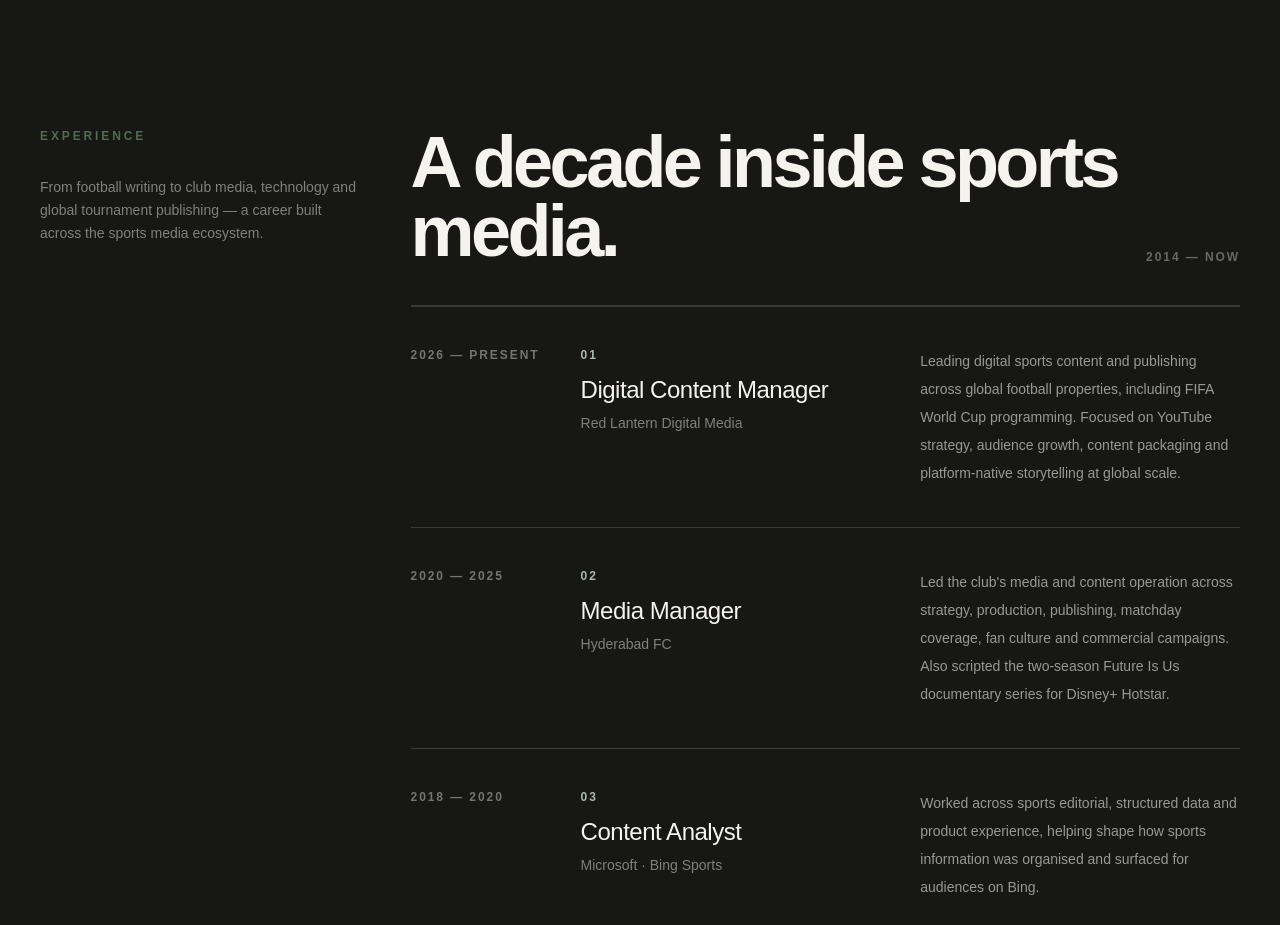
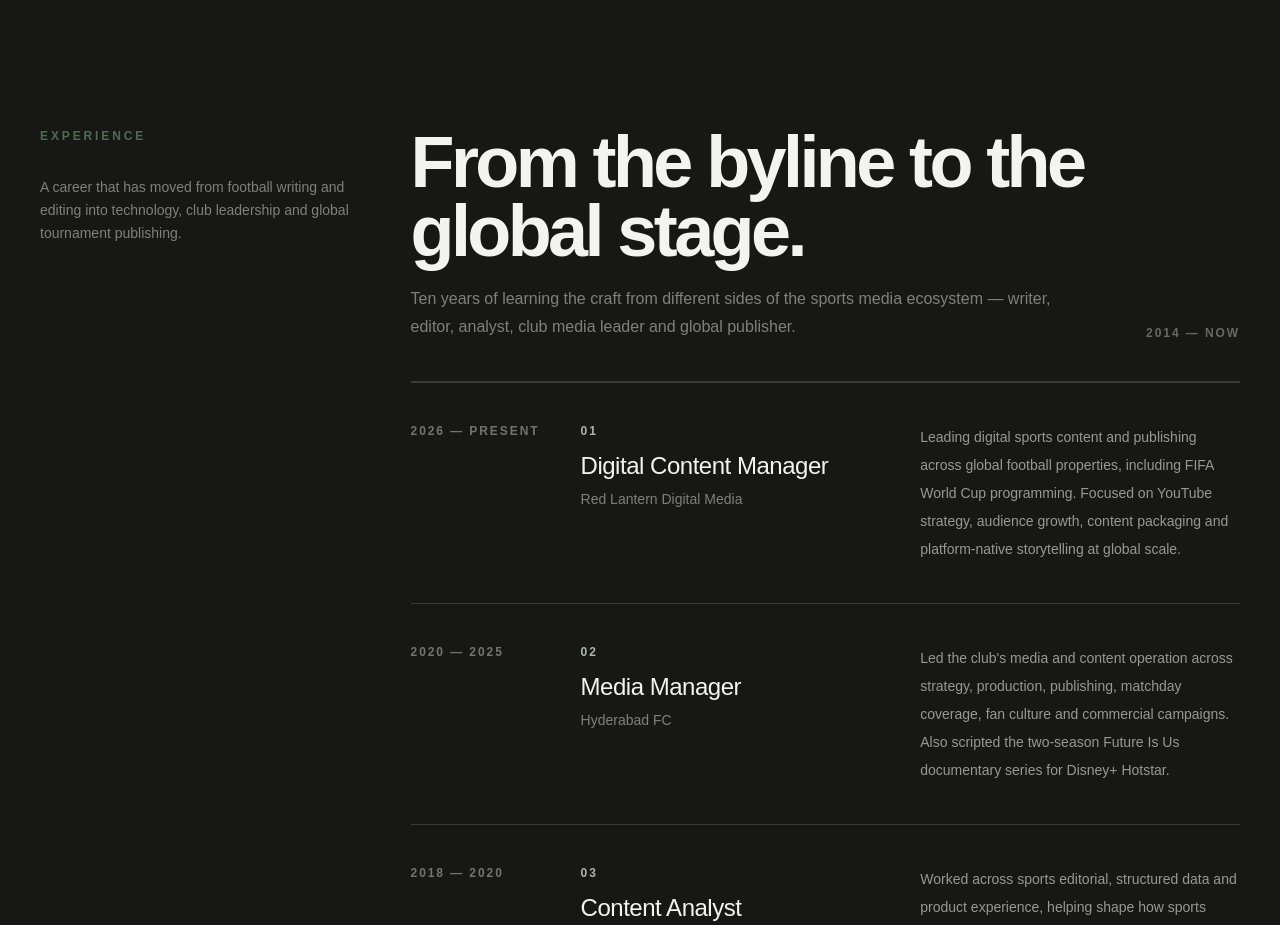
Before and after one commit to AakarshBot/aakars-portfolio-v2, a Next.js app: page / in a window 1280 px wide. Shown: the part 4780-5705 px from the top of the page. Built offline with nearby package versions, Linux system fonts and the light colour scheme.

Commit message:
Polish experience section hierarchy and career narrative

```diff
--- a/src/components/Experience.tsx
+++ b/src/components/Experience.tsx
@@ -9,14 +9,19 @@ export function Experience() {
           <div>
             <SectionLabel>Experience</SectionLabel>
             <p className="mt-6 max-w-xs text-sm leading-relaxed text-white/45 sm:mt-8">
-              From football writing to club media, technology and global tournament publishing — a career built across the sports media ecosystem.
+              A career that has moved from football writing and editing into technology, club leadership and global tournament publishing.
             </p>
           </div>
           <div>
             <div className="flex flex-col gap-5 border-b border-white/15 pb-8 sm:gap-6 sm:pb-10 md:flex-row md:items-end md:justify-between">
-              <h2 className="max-w-3xl text-[2.75rem] font-semibold leading-[0.95] tracking-[-0.05em] sm:text-5xl md:text-7xl">
-                A decade inside sports media.
-              </h2>
+              <div>
+                <h2 className="max-w-3xl text-[2.75rem] font-semibold leading-[0.95] tracking-[-0.05em] sm:text-5xl md:text-7xl">
+                  From the byline to the global stage.
+                </h2>
+                <p className="mt-5 max-w-2xl text-sm leading-6 text-white/45 sm:text-base sm:leading-7">
+                  Ten years of learning the craft from different sides of the sports media ecosystem — writer, editor, analyst, club media leader and global publisher.
+                </p>
+              </div>
               <span className="shrink-0 text-[10px] font-semibold tracking-[0.16em] text-white/35 uppercase sm:text-xs">2014 — now</span>
             </div>
             <div className="border-t border-white/15">
```
